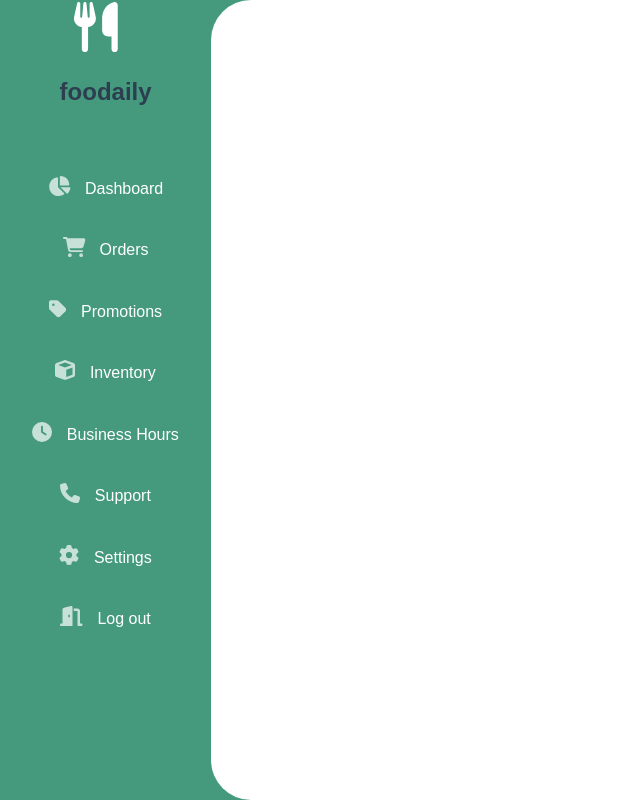
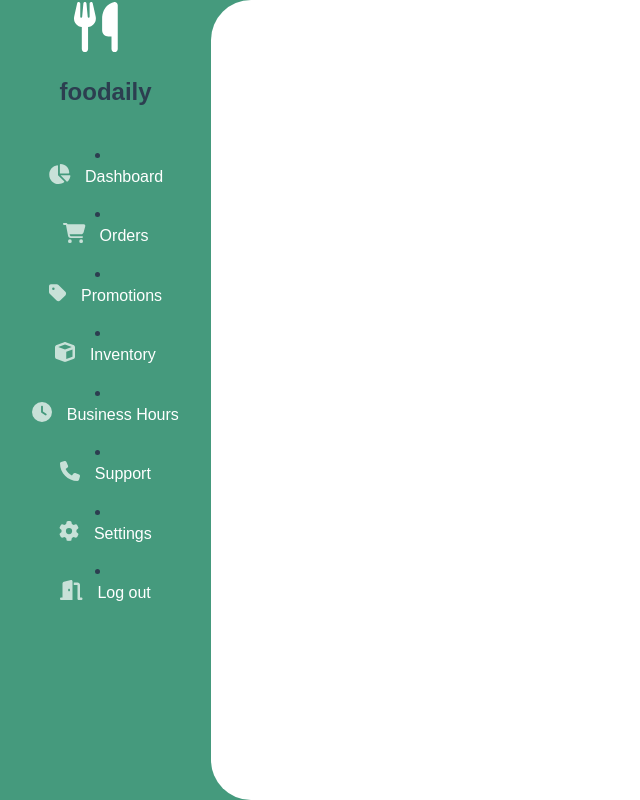
Before and after one commit to licarrollo/vue-sidebar1, a Vue app in the folder vue-sidebar/: page / in a window 1280 px wide. Shown: the whole page, without its empty margins (0-640 px from the left). Built offline with nearby package versions, Linux system fonts and the light colour scheme.

Commit message:
Update Sidebar.vue

```diff
--- a/vue-sidebar/src/components/Sidebar.vue
+++ b/vue-sidebar/src/components/Sidebar.vue
@@ -6,46 +6,63 @@
         </div>
 
     <div class="menu-items" >
-        <router-link to="/overview" active-class="active" exact tag="button" class="side-btn">
+    <li>   <router-link to="/overview" active-class="active" exact tag="button" class="side-btn">
             <div class="link-container"> <font-awesome-icon class="icons" icon="fa-solid fa-chart-pie" />
                     Dashboard
             </div>
-        </router-link>
+        </router-link>  </li>
+
+        <li>
         <router-link to="/orders" active-class="active" exact tag="button" class="side-btn">
             <div class="link-container"> <font-awesome-icon class="icons" icon="fa-solid fa-cart-shopping" />
                     Orders
             </div>
-        </router-link>
+        </router-link>  </li>
+
+        <li>
         <router-link to="/promotions" active-class="active" exact tag="button" class="side-btn">
             <div class="link-container"> <font-awesome-icon class="icons" icon="fa-solid fa-tag" />
                     Promotions
             </div>
-        </router-link>
+        </router-link>  </li>
+
+        <li>
         <router-link to="/inventory" active-class="active" exact tag="button" class="side-btn">
             <div class="link-container"> <font-awesome-icon class="icons" icon="fa-solid fa-cube" />
                     Inventory
             </div>
         </router-link>
+        </li>
+
+        <li>
         <router-link to="/business" active-class="active" exact tag="button" class="side-btn">
             <div class="link-container"> <font-awesome-icon class="icons" icon="fa-solid fa-clock" />
                     Business Hours
             </div>
         </router-link>
+        </li>
+        <li>
         <router-link to="/support" active-class="active" exact tag="button" class="side-btn">
             <div class="link-container"> <font-awesome-icon class="icons" icon="fa-solid fa-phone" />
                     Support
             </div>
         </router-link>
+        </li>
+        <li>
         <router-link to="/settings" active-class="active" exact tag="button" class="side-btn">
             <div class="link-container"><font-awesome-icon class="icons" icon="fa-solid fa-gear" />
                     Settings
             </div>
         </router-link>
+        </li>
+
+        <li>
           <router-link to="/logout" active-class="active" exact tag="button" class="side-btn">
             <div class="link-container"><font-awesome-icon class="icons" icon="fa-solid fa-door-open" />
                     Log out
             </div>
         </router-link>
+        </li>
     </div>
   </div>
 </template>
@@ -66,7 +83,8 @@ export default {
     .menu-items{
         display: flex;
         flex-direction: column;
-        margin-top: 40px;
+        margin-top: 10px;
+
 
     }
     .menu-items > *{
```
